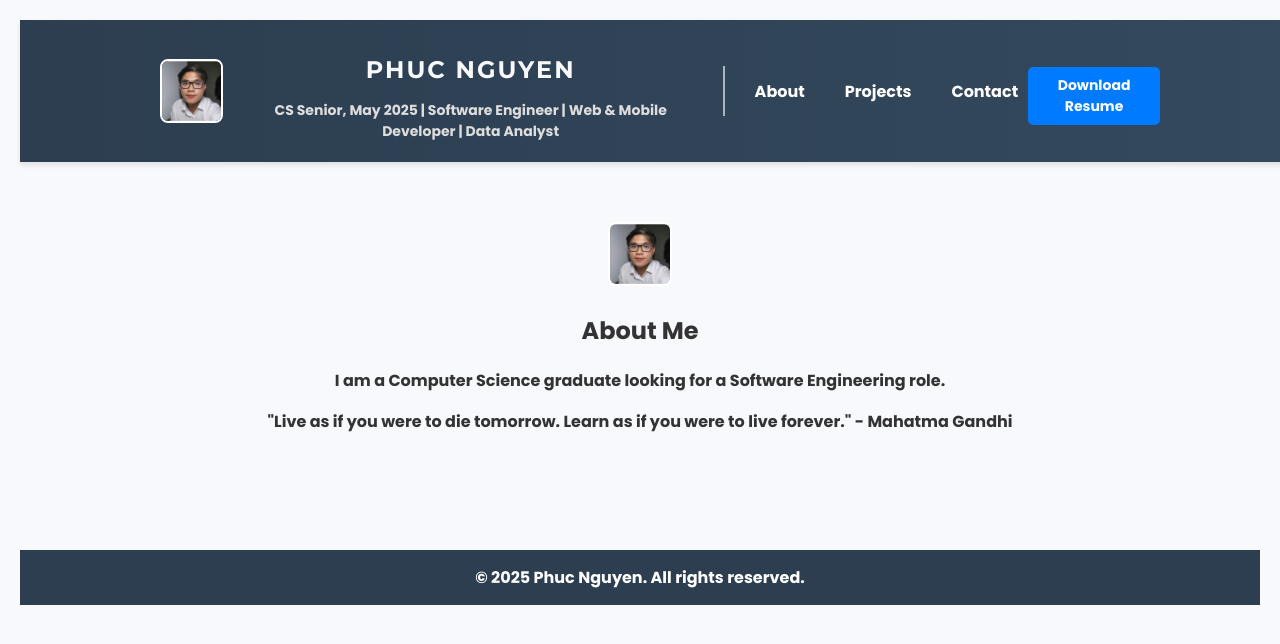
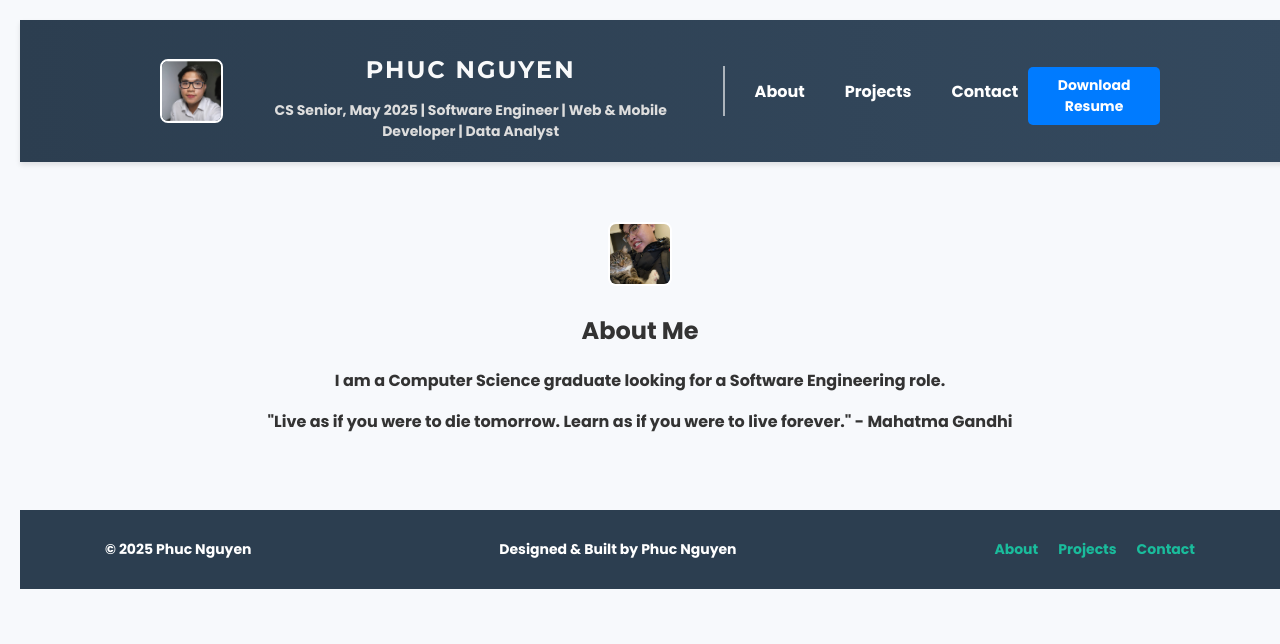
Before and after one commit to PhucGiaNguyen99/Phuc-Nguyen-Latest-Portfolio, a React (Create React App) app: page / in a window 1280 px wide. Shown: the top 644 px of the page. Built offline with nearby package versions, Linux system fonts and the light colour scheme.

Commit message:
Fixed the footer.

```diff
--- a/src/components/About.js
+++ b/src/components/About.js
@@ -4,7 +4,7 @@ import "./styles.css";
 const About = () => {
     return (
         <section className="content-section" id="about">
-            <img src="Official_selfie.jpg" alt="Profile" className="profile-img" />
+            <img src="me_and_bellie.jpg" alt="Profile" className="profile-img" />
             <h2>About Me</h2>
             <p>I am a Computer Science graduate looking for a Software Engineering role.</p>
             <p>"Live as if you were to die tomorrow. Learn as if you were to live forever." - Mahatma Gandhi</p>
--- a/src/components/Contact.js
+++ b/src/components/Contact.js
@@ -35,7 +35,7 @@ const Contact = () => {
       <h2 className="section-title">Get in Touch</h2>
       <p className="section-description">Have a question or want to collaborate? Send me a message!</p>
 
-      <div className="contact-container">
+      <div className="contact-wrapper">
 
       {/* 📌 Contact Info Cards */}
       <div className="contact-info">
--- a/src/components/Footer.js
+++ b/src/components/Footer.js
@@ -2,7 +2,19 @@ import React from "react";
 import "./styles.css";
 
 const Footer = () => {
-  return <footer>&copy; 2025 Phuc Nguyen. All rights reserved.</footer>;
+  return (
+    <footer>
+      <div className="footer-container">
+        <p>&copy; {new Date().getFullYear()} Phuc Nguyen</p>
+        <p>Designed & Built by Phuc Nguyen</p>
+        <div className="footer-links">
+          <a href="/">About</a>
+          <a href="/projects">Projects</a>
+          <a href="/contact">Contact</a>
+        </div>
+      </div>
+    </footer>
+  );
 };
 
 export default Footer;
--- a/src/components/styles.css
+++ b/src/components/styles.css
@@ -190,12 +190,50 @@ nav ul li a:hover {
     cursor: pointer;
   }
 
-  footer {
+/* 📌 Fixed Footer at Bottom */
+footer {
     background: #2c3e50;
     color: white;
     padding: 15px;
-    margin-top: 40px;
-  }
+    text-align: center;
+    width: 100%;
+    position: relative;
+    bottom: 0;
+    font-size: 14px;
+}
+
+/* 📌 Flexbox Layout for Footer */
+.footer-container {
+    display: flex;
+    justify-content: space-between; /* Space between items */
+    align-items: center;
+    max-width: 1100px; /* Prevents stretching */
+    margin: auto;
+    padding: 0 20px;
+}
+
+/* 📌 Footer Links Styling */
+.footer-links a {
+    color: #1abc9c;
+    text-decoration: none;
+    margin: 0 10px;
+    font-weight: bold;
+    transition: color 0.3s ease;
+}
+
+.footer-links a:hover {
+    color: #f1c40f;
+}
+
+/* 📌 Responsive: Stack Footer on Small Screens */
+@media screen and (max-width: 768px) {
+    .footer-container {
+        flex-direction: column;
+        gap: 8px;
+    }
+}
+
+
 
   /* General Styles */
 body {
@@ -307,10 +345,13 @@ body {
 }
 
 /* 📌 Contact Form */
-.contact-container {
+.contact-wrapper {
     display: flex;
-    flex-direction: column;
-    align-items: center;
+    flex-direction: column; /* Stack info & form vertically */
+    align-items: center; /* Center items */
+    gap: 30px;
+    max-width: 900px;
+    margin: auto;
 }
 
 /* 📌 Form Styling */
```
Also changed, not shown: public/me_and_bellie.jpg (added).
